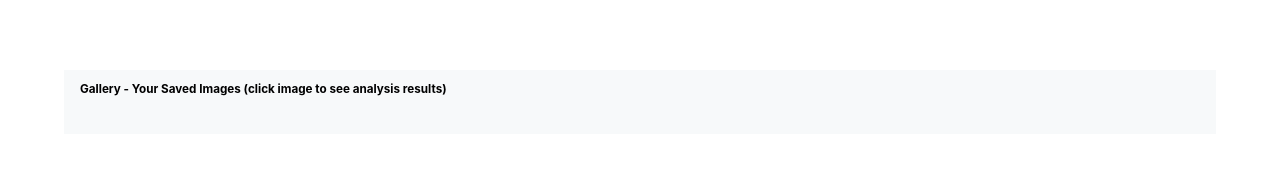
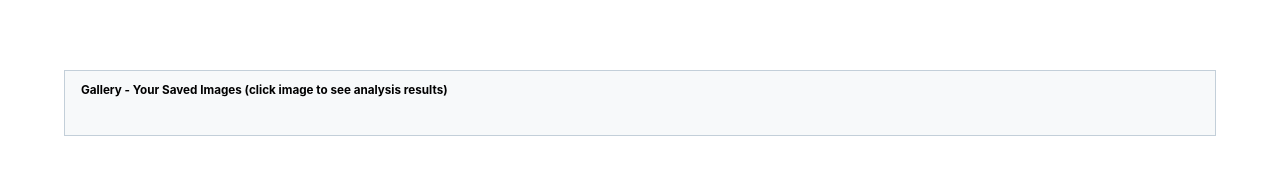
Before and after one commit to Build-Week-Pic-Metric-3/Front-End, a React (Create React App) app: page /dashboard in a window 1280 px wide. Shown: the part 391-566 px from the top of the page. Built offline with nearby package versions, Linux system fonts and the light colour scheme; sample sign-in values are in the browser's storage.

Commit message:
final layout/styling of gallery - delete not working

```diff
--- a/src/components/dashboard/Gallery.jsx
+++ b/src/components/dashboard/Gallery.jsx
@@ -10,6 +10,7 @@ const GalleryCont = styled.div`
   background: #F7F9FA;
   width: 90%;
   margin: 2rem auto;
+  border: 1px solid #C3CFD9;
 
   h3 {
     padding-left: 1rem;
```
